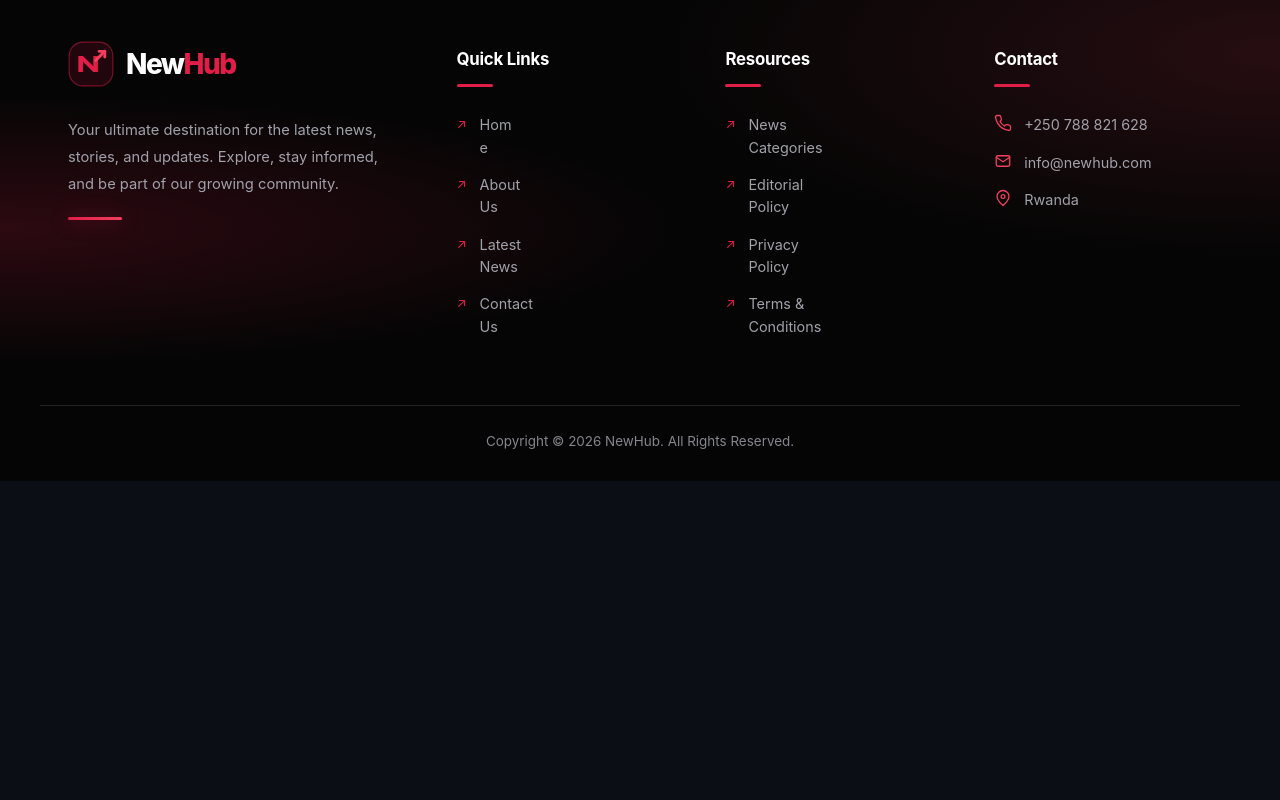
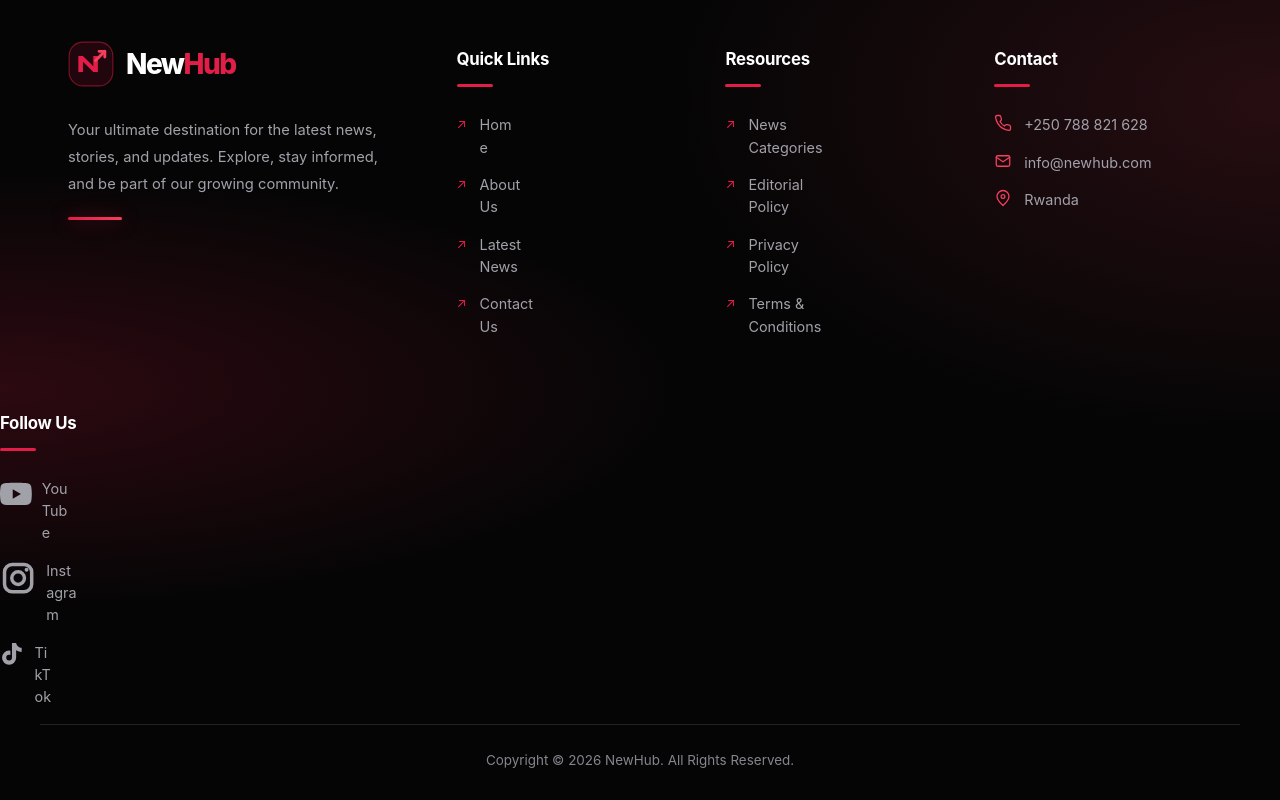
Before and after one commit to aimeprince001/NewsTrends, a React (Vite) app: page / in a window 1280 px wide. Shown: the part 4372-5172 px from the top of the page. Before the commit the page ends 4853 px from the top, so only its background shows below. Built offline with nearby package versions, Linux system fonts and the light colour scheme; no server answers; the database is empty.

Commit message:
Add YouTube Instagram and TikTok follow links to footer

```diff
--- a/src/components/Footer.jsx
+++ b/src/components/Footer.jsx
@@ -58,6 +58,22 @@ export default function Footer() {
         </section>
       </div>
 
+        <section className="newhub-footer-col newhub-social" aria-label="Follow us">
+          <h2>Follow Us</h2>
+          <a href="https://www.youtube.com/" target="_blank" rel="noopener noreferrer" aria-label="YouTube">
+            <svg viewBox="0 0 24 24" aria-hidden="true"><path fill="currentColor" d="M23.5 6.2a3 3 0 0 0-2.1-2.1C19.5 3.6 12 3.6 12 3.6s-7.5 0-9.4.5A3 3 0 0 0 .5 6.2 31 31 0 0 0 0 12a31 31 0 0 0 .5 5.8 3 3 0 0 0 2.1 2.1c1.9.5 9.4.5 9.4.5s7.5 0 9.4-.5a3 3 0 0 0 2.1-2.1A31 31 0 0 0 24 12a31 31 0 0 0-.5-5.8ZM9.6 15.6V8.4l6.2 3.6-6.2 3.6Z"/></svg>
+            <span>YouTube</span>
+          </a>
+          <a href="https://www.instagram.com/" target="_blank" rel="noopener noreferrer" aria-label="Instagram">
+            <svg viewBox="0 0 24 24" aria-hidden="true"><rect x="3" y="3" width="18" height="18" rx="5" fill="none" stroke="currentColor" strokeWidth="2.3"/><circle cx="12" cy="12" r="4.2" fill="none" stroke="currentColor" strokeWidth="2.3"/><circle cx="17.6" cy="6.5" r="1.3" fill="currentColor"/></svg>
+            <span>Instagram</span>
+          </a>
+          <a href="https://www.tiktok.com/" target="_blank" rel="noopener noreferrer" aria-label="TikTok">
+            <svg viewBox="0 0 24 24" aria-hidden="true"><path fill="currentColor" d="M19.6 5.6a5.8 5.8 0 0 1-3.5-3.5A6.5 6.5 0 0 1 15.8 1h-4.1v14.2a2.8 2.8 0 1 1-2.8-2.8c.5 0 .9.1 1.3.3V8.5a7.2 7.2 0 0 0-1.3-.1 6.9 6.9 0 1 0 6.9 6.9V8a9.7 9.7 0 0 0 5.4 1.7V5.6h-1.6Z"/></svg>
+            <span>TikTok</span>
+          </a>
+        </section>
+
       <div className="newhub-footer-bottom">
         <p>Copyright © 2026 NewHub. All Rights Reserved.</p>
       </div>
```
